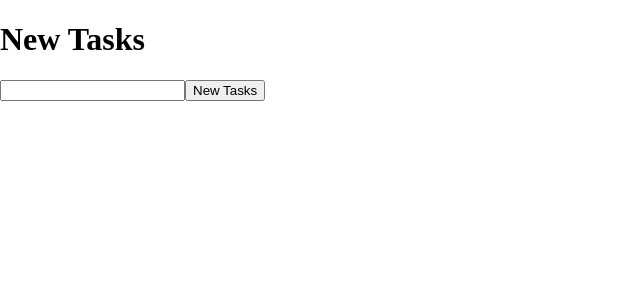
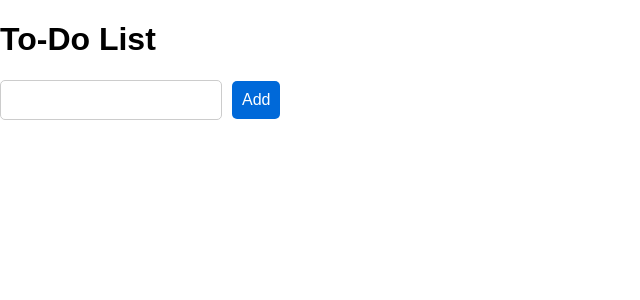
Before and after one commit to Sabdul96/stardreams, a React (Create React App) app in the folder stardreams/: page / in a window 1280 px wide. Shown: the top 300 px of the page, without its empty margins (0-640 px from the left). Built offline with nearby package versions, Linux system fonts and the light colour scheme.

Commit message:
fixing {object, object} error

```diff
--- a/stardreams/src/App.css
+++ b/stardreams/src/App.css
@@ -1,5 +1,7 @@
 .App {
   text-align: center;
+  background-color: #f6f4e6 ;
+
 }
 
 .App-logo {
@@ -14,19 +16,17 @@
 }
 
 .App-header {
-  background-color: #e9f3d8;
+  background-color: #f6f4e6 ;
   min-height: 100vh;
   display: flex;
   flex-direction: column;
   align-items: center;
   justify-content: center;
   font-size: calc(10px + 2vmin);
-  color: rgb(6, 6, 6);
+  color: white;
 }
 
-.App-link {
-  color: #61dafb;
-}
+
 
 @keyframes App-logo-spin {
   from {
--- a/stardreams/src/App.js
+++ b/stardreams/src/App.js
@@ -1,13 +1,12 @@
+import React from "react";
+import TodoList from "./TodoList";
 
-import './App.css';
-import Tasks from "./Tasks";
-
-const App =() => {
+const App = () => {
   return (
     <div>
-      <Tasks/>
+      <TodoList />
     </div>
   );
-}
+};
 
-export default Tasks;
+export default App;
--- a/stardreams/src/Tasks.js
+++ /dev/null
@@ -1,42 +0,0 @@
-import React, { useState } from "react";
-
-
-const Tasks = () => {
-    const [tasks, setTasks] = useState([]);
-    const [newTasks, setNewTasks] = useState(" ");
-
-    const handleAddTasks = () => {
-        if(newTasks.trim() !== "") {
-            setNewTasks([...tasks, { text:newTasks.trim(), checked:false}]);
-            setNewTasks(" ");
-        }
-    };
-
-    const handleDeleteTasks = (index) => {
-        const newTasks = [...tasks];
-        newTasks.splice(index, 1);
-        setTasks(newTasks);
-    };
-
-    const handleToggleTasks = (index) => {
-        const newTasks =[...tasks];
-        newTasks[index].checked = !newTasks[index].checked;
-        setNewTasks(newTasks);
-    };
-
-return (
-    <div>
-        <h1>
-        New Tasks
-        </h1>
-        <input
-        type= "text"
-        value={newTasks}
-        onChange={(e) => setNewTasks(e.target.value)}/>
-
-        <button onClick={handleAddTasks}> New Tasks</button>
-    </div>
-)
-
-};
-export default Tasks;
--- /dev/null
+++ b/stardreams/src/TodoList.js
@@ -0,0 +1,71 @@
+import React, { useState } from "react";
+
+const TodoList = () => {
+  const [todos, setTodos] = useState([]);
+  const [newTodo, setNewTodo] = useState("");
+
+  const handleAddTodo = () => {
+    if (newTodo.trim() !== "") {
+      setTodos([...todos, { text: newTodo.trim(), checked: false }]);
+      setNewTodo("");
+    }
+  };
+
+  const handleDeleteTodo = (index) => {
+    const newTodos = [...todos];
+    newTodos.splice(index, 1);
+    setTodos(newTodos);
+  };
+
+  const handleToggleTodo = (index) => {
+    const newTodos = [...todos];
+    newTodos[index].checked = !newTodos[index].checked;
+    setTodos(newTodos);
+  };
+
+  return (
+    <div>
+      <h1>To-Do List</h1>
+      <input
+        type="text"
+        value={newTodo}
+        onChange={(e) => setNewTodo(e.target.value)}
+      />
+      <button onClick={handleAddTodo}>Add</button>
+      <ul>
+        {todos.map((todo, index) => (
+          <li
+            key={index}
+            style={{
+              display: "flex",
+            }}
+          >
+            <div style={{ display: "flex", alignItems: "center" }}>
+              <input
+                type="checkbox"
+                checked={todo.checked}
+                onChange={() => handleToggleTodo(index)}
+              />
+              <span
+                style={{
+                  marginRight: "10px",
+                  textDecoration: todo.checked ? "line-through" : "none",
+                }}
+              >
+                {todo.text}
+              </span>
+            </div>
+            <button
+              style={{ marginTop: "5px", marginBottom: "5px" }}
+              onClick={() => handleDeleteTodo(index)}
+            >
+              Delete
+            </button>
+          </li>
+        ))}
+      </ul>
+    </div>
+  );
+};
+
+export default TodoList;
--- a/stardreams/src/index.css
+++ b/stardreams/src/index.css
@@ -1,10 +1,30 @@
 body {
   margin: 0;
-  font-family: Didot;
+  font-family:Didot,
+    sans-serif;
   -webkit-font-smoothing: antialiased;
   -moz-osx-font-smoothing: grayscale;
 }
 
-code {
-  font-family: Didot;
+input {
+  max-width: 200px;
+  padding: 10px;
+  font-size: 16px;
+  border-radius: 5px;
+  border: 1px solid #ccc;
+  margin-right: 10px;
 }
+
+button {
+  background-color: #0069d9;
+  color: #fff;
+  padding: 10px;
+  font-size: 16px;
+  border: none;
+  border-radius: 5px;
+  cursor: pointer;
+}
+
+button:hover {
+  background-color: #0053a6;
+}
```
Also changed, not shown: 1 other file (tests, documents, lock files or other folders).
